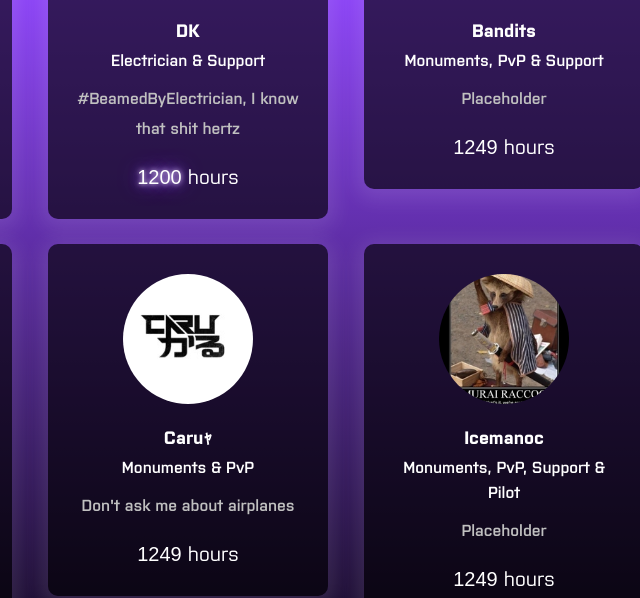
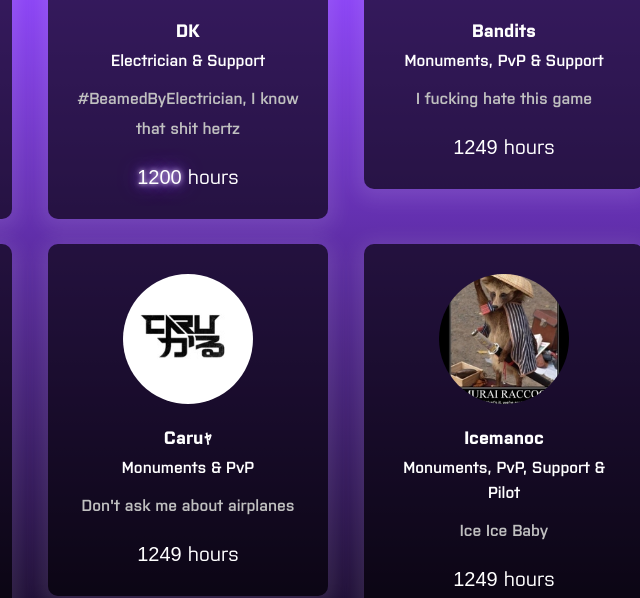
Before and after one commit to DKDiamond777/NBG, a plain HTML site: page members.html in a window 1280 px wide. Shown: the part 1632-2230 px from the top of the page, 640-1280 px from the left. Drawn offline with Linux system fonts and the light colour scheme.

Commit message:
Member Update & Application Update

```diff
--- a/members.html
+++ b/members.html
@@ -186,7 +186,7 @@
                 Monuments, PvP & Support
             </p>
             <p class="text-blk feature-text">
-              Placeholder
+              I fucking hate this game
             </p>
             <div class="member-hours">
               <span class="hours-counter" id="bandits">0</span> hours
@@ -262,7 +262,7 @@
               Monuments, PvP, Support & Pilot
             </p>
             <p class="text-blk feature-text">
-              Placeholder
+              Ice Ice Baby
             </p>
             <div class="member-hours">
               <span class="hours-counter" id="iceman">0</span> hours
```
Also changed, not shown: application.html (+1 -1 lines).
